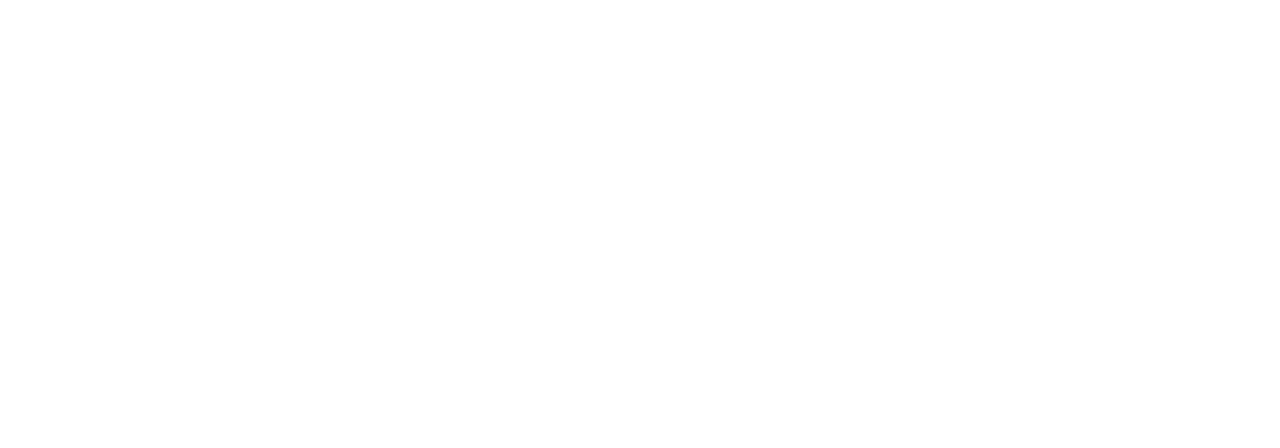
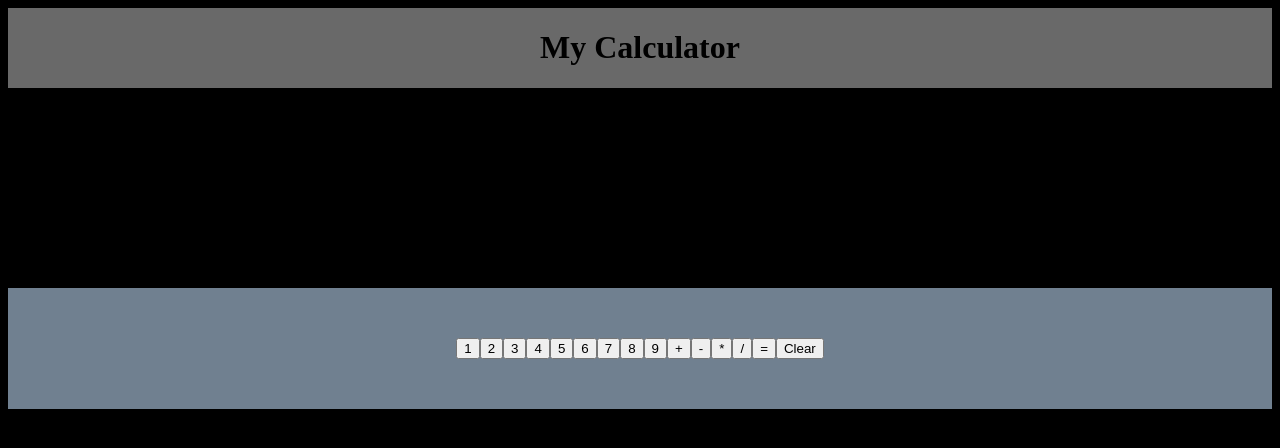
Before and after one commit to gage-hildebrandt/Calculator, a plain HTML site: page index.html in a window 1280 px wide. Drawn offline with Linux system fonts and the light colour scheme.

Commit message:
added very basic ui, and started js code

```diff
--- a/index.html
+++ b/index.html
@@ -4,9 +4,32 @@
     <meta charset="UTF-8">
     <meta name="viewport" content="width=device-width, initial-scale=1.0">
     <script src="script.js"></script>
+    <link rel="stylesheet" href='styles.css'>
     <title>Calculator</title>
 </head>
 <body>
+    <div class='calc-header'>
+        <h1>My Calculator</h1>
+    </div>
 
-</body>
+    <div class='calc-window'></div>
+
+    <div class ='buttons'>
+    <button class='digit-1'>1</button>
+    <button class='digit-2'>2</button>
+    <button class='digit-3'>3</button>
+    <button class='digit-4'>4</button>
+    <button class='digit-5'>5</button>
+    <button class='digit-6'>6</button>
+    <button class='digit-7'>7</button>
+    <button class='digit-8'>8</button>
+    <button class='digit-9'>9</button>
+    <button class='add'>+</button>
+    <button class='subtract'>-</button>
+    <button class='multiply'>*</button>
+    <button class='divide'>/</button>
+    <button class='equals'>=</button>
+    <button class='clear'>Clear</button>
+</div>
+    </body>
 </html>
--- a/script.js
+++ b/script.js
@@ -17,3 +17,13 @@ const divide = (a, b) => {
     result = a / b;
     console.log(result);
 }
+
+let firstNumber = null;
+
+let operator = null;
+
+let secondNumber = null;
+
+const operate = (a, b) => {
+
+}
--- a/styles.css
+++ b/styles.css
@@ -0,0 +1,24 @@
+body {
+    background-color: black;
+}
+
+.buttons {
+    display: flex;
+    justify-content: center;
+    align-items: center;
+    flex-direction: row;
+    margin-top: 200px;
+    background-color:slategray;
+    padding: 50px;
+}
+
+.calc-header {
+    display: flex;
+    background-color:dimgray;
+    justify-content: center;
+
+}
+
+.calc-window {
+
+}
```
